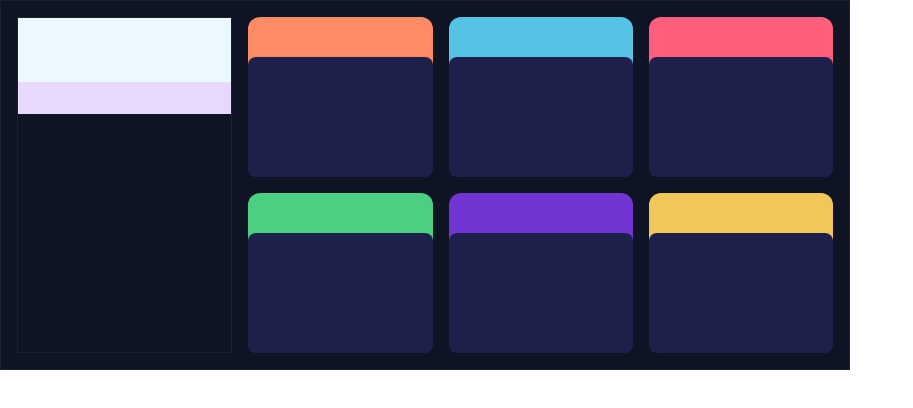
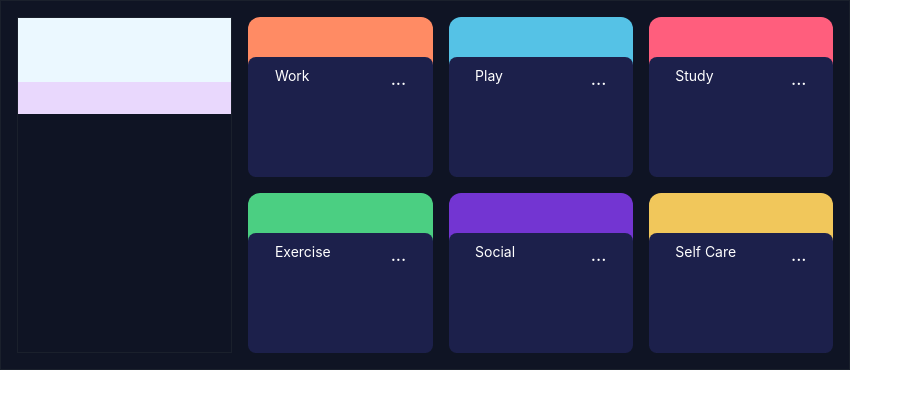
Before and after one commit to SheeloveDol/time-tracking-dashboard-react, a React (Create React App) app: page / in a window 1280 px wide. Shown: the top 408 px of the page, without its empty margins (0-913 px from the left). Built offline with nearby package versions, Linux system fonts and the light colour scheme.

Commit message:
added flex for cards title

```diff
--- a/src/App.js
+++ b/src/App.js
@@ -1,4 +1,4 @@
-import { Box, SimpleGrid } from "@chakra-ui/react";
+import { Box, SimpleGrid, Flex, Heading, Text } from "@chakra-ui/react";
 import CardList from "./components/cardList/CardList.component";
 import Card from "./components/card/Card.component";
 import HeaderCard from "./components/headerCard/HeaderCard.component";
@@ -24,7 +24,15 @@ function App() {
             borderColor='tomato.200' w='100%'
              h='160px'>
                 <Box mt='40px' w='100%' bg={item.cardBgColor} h='120px' borderRadius='lg' >
-
+                  <Flex p='.5rem' w='80%' color='white' m='auto' mt=''
+                  justify='space-between'>
+                    <Text  fontSize='sm'>{item.title}
+                    </Text>
+                    <Box >
+                      <Text fontSize='lg'>...</Text>
+                    </Box>
+                  </Flex>
+                  <Flex></Flex>
                 </Box>
         </Box>
             )
```
